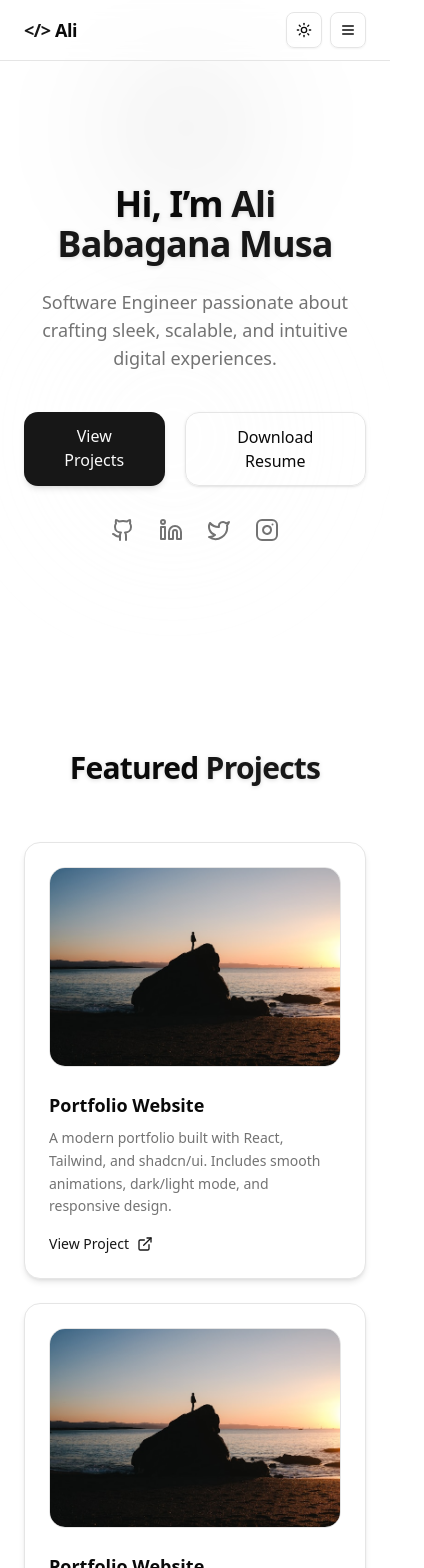
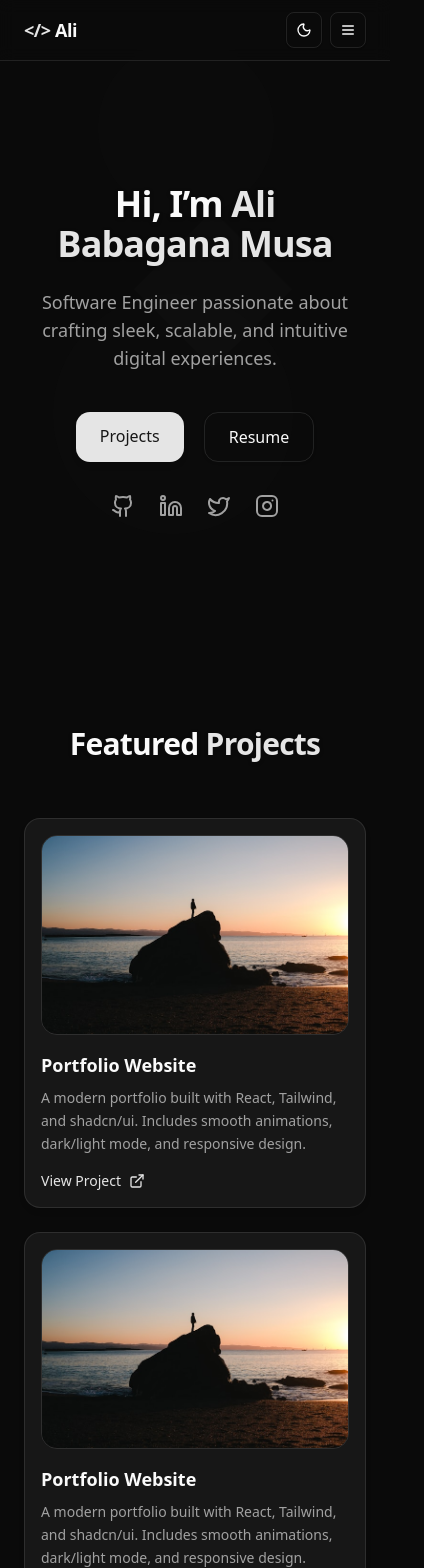
Before and after one commit to Exc2000/my-portfolio, a React (Vite) app: page / in a window 390 px wide. Shown: the top 1568 px of the page, 424 px wide, since content can reach past the window. Built offline with nearby package versions, Linux system fonts and the light colour scheme.

Commit message:
Update: mobile responsive

```diff
--- a/src/components/sections/AboutMe.tsx
+++ b/src/components/sections/AboutMe.tsx
@@ -11,7 +11,7 @@ export const AboutMe = () => {
       <div className="grid md:grid-cols-2 gap-12 items-center">
         {/* Profile Image */}
         <div className="flex justify-center">
-          <div className="relative w-[400px] h-[400px] rounded-2xl overflow-hidden shadow-xl">
+          <div className="relative max-w-[400px] max-h-[400px] rounded-2xl overflow-hidden shadow-xl">
             <img
               src={MyPic}
               alt="Ali Musa"
--- a/src/components/sections/GetInTouch.tsx
+++ b/src/components/sections/GetInTouch.tsx
@@ -5,9 +5,9 @@ export const GetInTouch = () => {
     <section className="relative py-24 px-6 max-w-4xl mx-auto text-center overflow-hidden">
       {/* Background Geometric Shapes */}
       <div className="absolute inset-0 -z-10">
-        <div className="absolute top-20 left-1/4 w-48 h-48 bg-primary/10 rounded-full blur-3xl animate-pulse" />
-        <div className="absolute bottom-10 right-1/3 w-64 h-64 bg-muted/20 rounded-full blur-3xl animate-pulse" />
-        <div className="absolute top-1/2 left-1/2 w-32 h-32 bg-accent/10 rotate-45 transform -translate-x-1/2 -translate-y-1/2 animate-bounce" />
+        <div className="absolute top-10 left-1/4 w-44 h-44 bg-accent/10 rounded-full  animate-pulse" />
+        <div className="absolute bottom-20 right-1/4 w-60 h-60 bg-accent/10 rounded-full  animate-pulse" />
+        <div className="absolute top-1/2 left-1/2 w-28 h-28 bg-accent/10 rotate-45 transform -translate-x-1/2 -translate-y-1/2 animate-bounce" />
       </div>
 
       {/* Section Content */}
@@ -48,7 +48,7 @@ export const GetInTouch = () => {
           <Linkedin className="h-6 w-6" />
         </a>
         <a
-          href="https://twitter.com/AliBabaganaMusa"
+          href="https://x.com/AliBabaganaMusa"
           target="_blank"
           rel="noopener noreferrer"
           className="text-muted-foreground hover:text-foreground transition-colors"
--- a/src/components/sections/Hero.tsx
+++ b/src/components/sections/Hero.tsx
@@ -6,8 +6,8 @@ export const Hero = () => {
     <section id="home" className="relative flex flex-col items-center justify-center text-center max-w-5xl mx-auto px-6 pt-46 pb-24 overflow-hidden">
       {/* Background Geometric Shapes */}
       <div className="absolute inset-0 -z-10">
-        <div className="absolute top-10 left-1/4 w-44 h-44 bg-primary/10 rounded-full blur-3xl animate-pulse" />
-        <div className="absolute bottom-20 right-1/4 w-60 h-60 bg-muted/20 rounded-full blur-3xl animate-pulse" />
+        <div className="absolute top-10 left-1/4 w-44 h-44 bg-accent/10 rounded-full  animate-pulse" />
+        <div className="absolute bottom-20 right-1/4 w-60 h-60 bg-accent/10 rounded-full  animate-pulse" />
         <div className="absolute top-1/2 left-1/2 w-28 h-28 bg-accent/10 rotate-45 transform -translate-x-1/2 -translate-y-1/2 animate-bounce" />
       </div>
 
@@ -26,13 +26,13 @@ export const Hero = () => {
           to="/"
           className="px-6 py-3 rounded-xl bg-primary text-primary-foreground font-medium shadow-md hover:shadow-lg transition-transform hover:-translate-y-0.5"
         >
-          View Projects
+          Projects
         </Link>
         <Link
           to="/"
           className="px-6 py-3 rounded-xl border font-medium hover:bg-accent transition shadow-sm hover:shadow-md"
         >
-          Download Resume
+          Resume
         </Link>
       </div>
 
@@ -55,7 +55,7 @@ export const Hero = () => {
           <Linkedin className="h-6 w-6" />
         </a>
         <a
-          href="https://twitter.com/AliBabagnaMusa"
+          href="https://x.com/AliBabagnaMusa"
           target="_blank"
           rel="noopener noreferrer"
           className="text-muted-foreground hover:text-foreground transition-colors"
--- a/src/components/sections/Project.tsx
+++ b/src/components/sections/Project.tsx
@@ -51,7 +51,7 @@ export const Projects = () => {
             key={project.title}
             className="rounded-2xl border bg-card shadow-md hover:shadow-xl overflow-hidden"
           >
-            <div className="px-6 pt-6">
+            <div className="md:px-6 px-4 md:pt-6 pt-4">
               <img
                 src={image}
                 alt={project.title}
@@ -59,7 +59,7 @@ export const Projects = () => {
               />
             </div>
 
-            <div className="p-6 flex flex-col justify-between">
+            <div className="md:p-6 p-4 flex flex-col justify-between">
               <h3 className="text-lg font-semibold mb-2">{project.title}</h3>
               <p className="text-sm text-muted-foreground mb-4 leading-relaxed">
                 {project.description}
--- a/src/main.tsx
+++ b/src/main.tsx
@@ -9,7 +9,7 @@ import { Toaster } from "sonner";
 createRoot(document.getElementById("root")!).render(
   <StrictMode>
     <BrowserRouter>
-      <ThemeProvider defaultTheme="light" storageKey="vite-ui-theme">
+      <ThemeProvider defaultTheme="dark" storageKey="vite-ui-theme">
         <Toaster />
         <App />
       </ThemeProvider>
```
